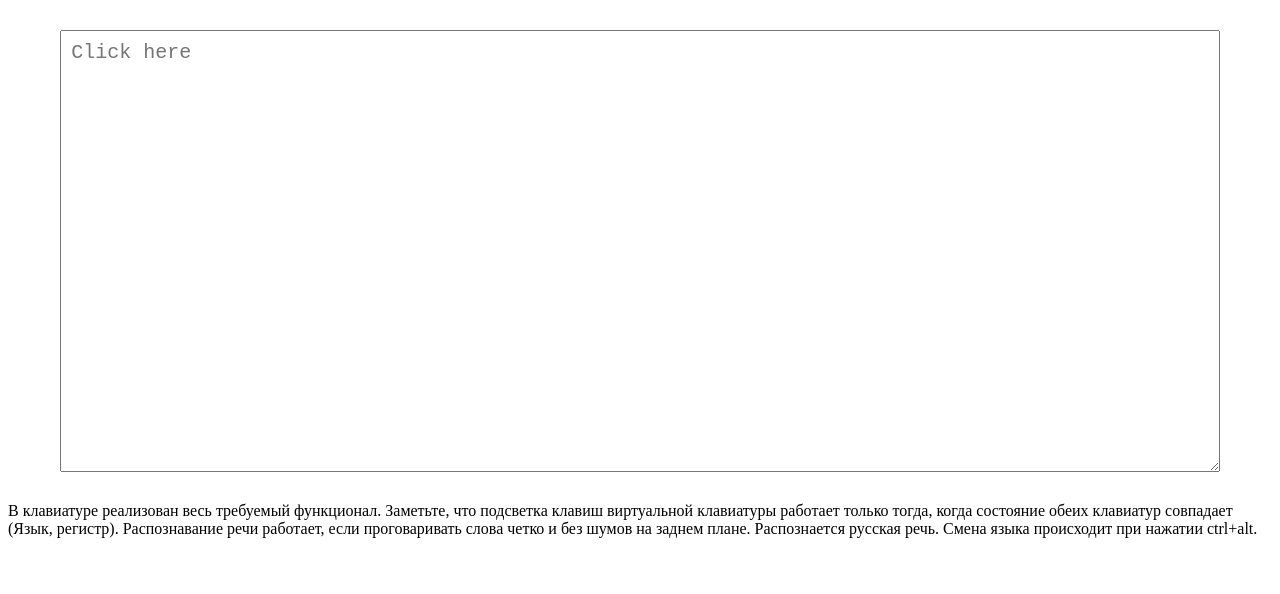
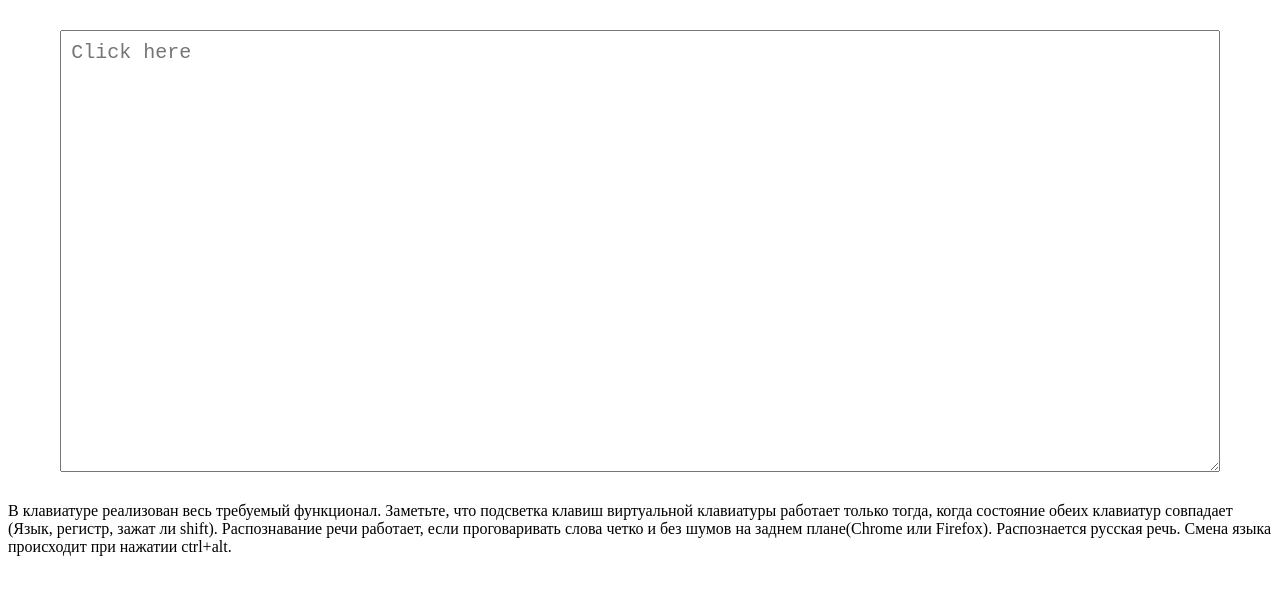
Before and after one commit to Artem-Kalugin/Virtual-Keyboard, a plain HTML site: page index.html in a window 1280 px wide. Drawn offline with Linux system fonts and the light colour scheme.

Commit message:
fix: changed typo

```diff
--- a/index.html
+++ b/index.html
@@ -24,8 +24,8 @@
   <p>
     В клавиатуре реализован весь требуемый функционал.
     Заметьте, что подсветка клавиш виртуальной клавиатуры работает только тогда, когда состояние
-    обеих клавиатур совпадает (Язык, регистр). Распознавание речи работает, если проговаривать слова
-    четко и без шумов на заднем плане. Распознается русская речь. Смена языка происходит при нажатии ctrl+alt.
+    обеих клавиатур совпадает (Язык, регистр, зажат ли shift). Распознавание речи работает, если проговаривать слова
+    четко и без шумов на заднем плане(Chrome или Firefox). Распознается русская речь. Смена языка происходит при нажатии ctrl+alt.
   </p>
 </body>
 </html>
```
